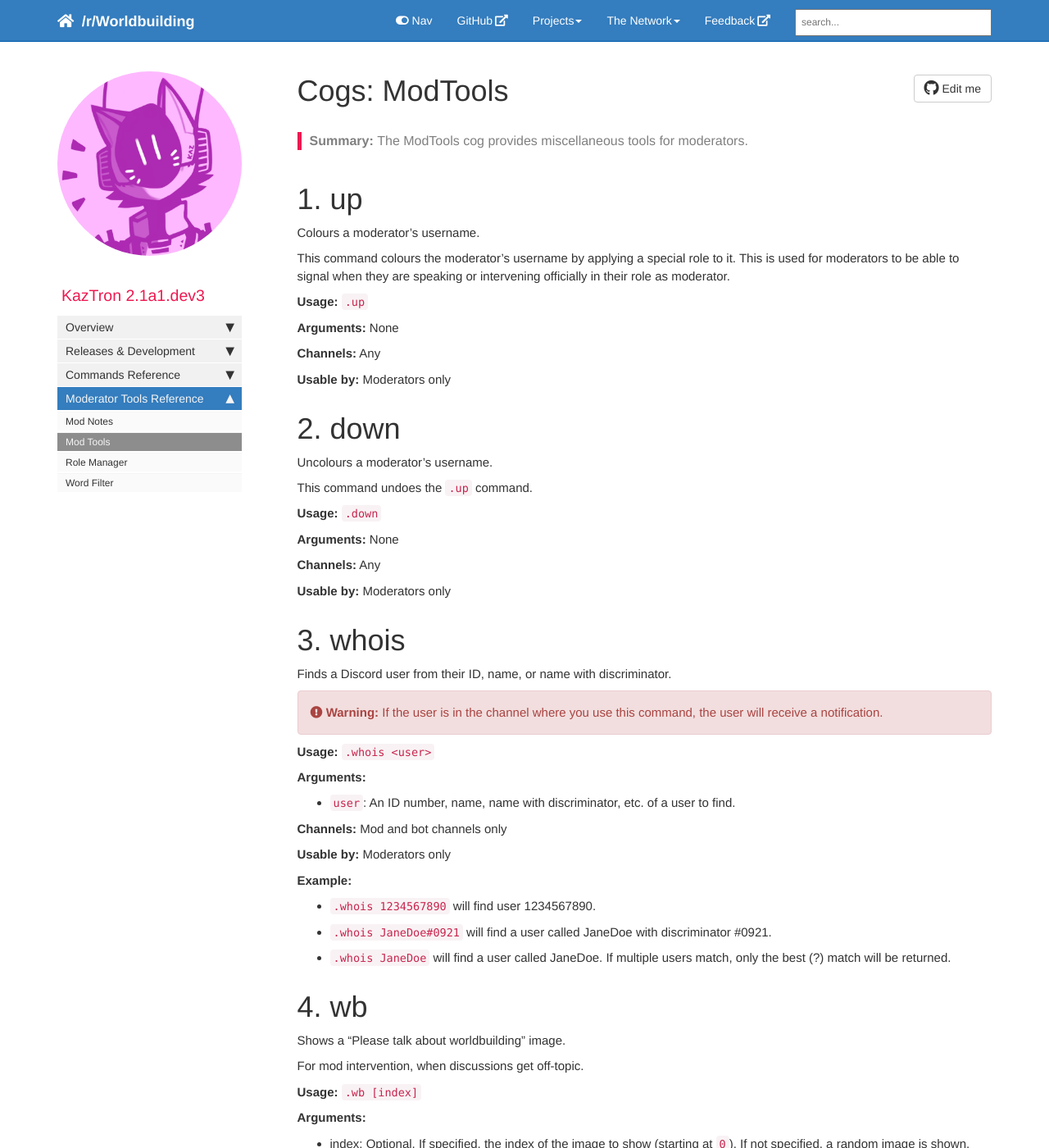
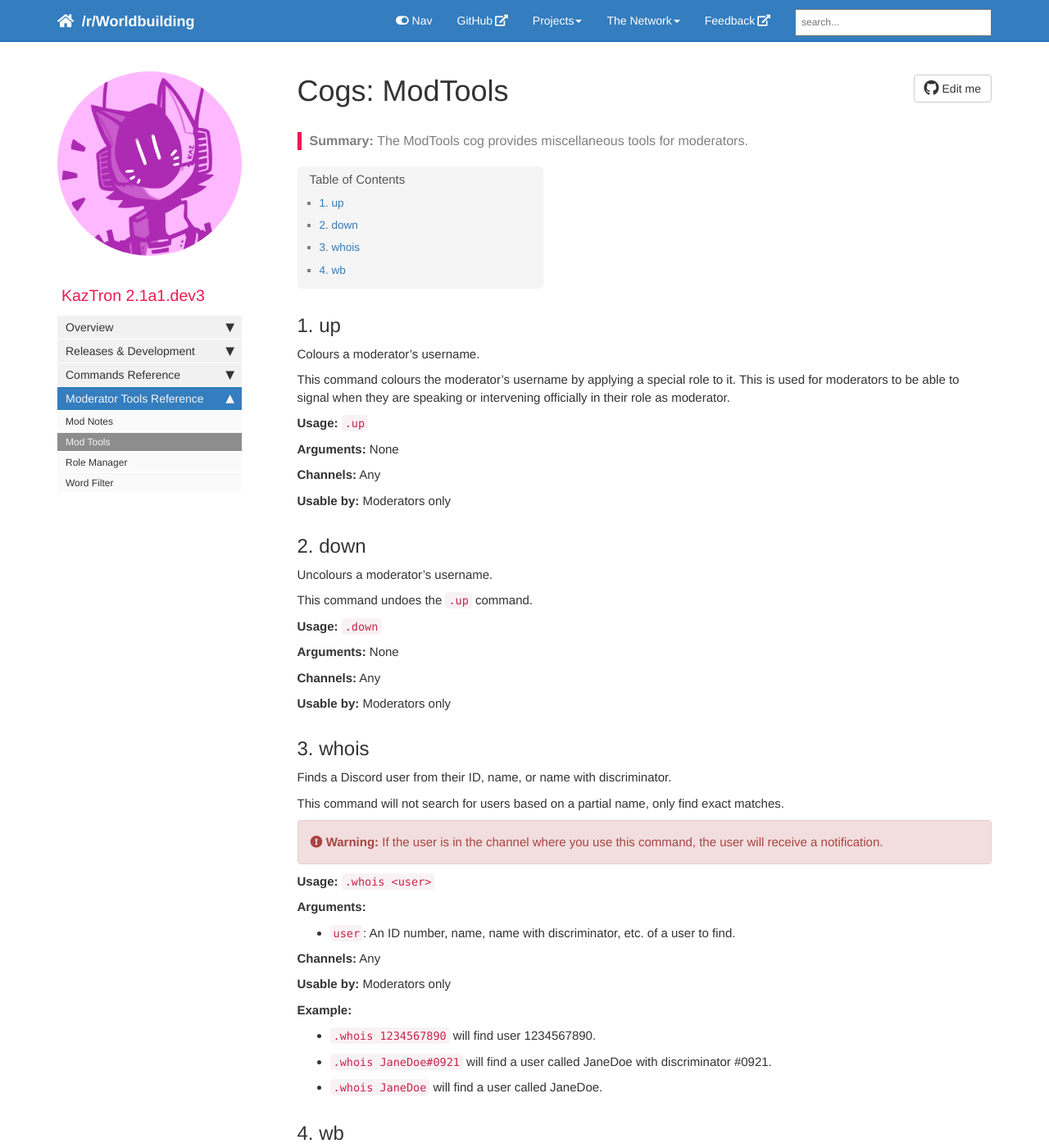
Before and after one commit to Worldbuilding/worldbuilding.github.io, a Jekyll site: the page built from kaztron/dev/cogs/modtools.md, in a window 1280 px wide and 1400 px high. Shown: the whole window at 82% size. Built offline with Jekyll 4.4.1, drawn with Linux system fonts in a browser that asks for light colours; nearby versions of some CDN libraries; comment, search, counter and statistics services are not loaded.

Commit message:
cleanup: modtools, fix header level

```diff
--- a/kaztron/dev/cogs/modtools.md
+++ b/kaztron/dev/cogs/modtools.md
@@ -4,7 +4,7 @@ last_updated: 21 February 2018
 summary: "The ModTools cog provides miscellaneous tools for moderators."
 ---
 
-# 1. up
+## 1. up
 
 Colours a moderator's username.
 
@@ -18,7 +18,8 @@ This command colours the moderator's username by applying a special role to it.
 
 **Usable by:** Moderators only
 
-# 2. down
+
+## 2. down
 
 Uncolours a moderator's username.
 
@@ -32,9 +33,12 @@ This command undoes the `.up` command.
 
 **Usable by:** Moderators only
 
-# 3. whois
+
+## 3. whois
 
 Finds a Discord user from their ID, name, or name with discriminator.
+
+This command will not search for users based on a partial name, only find exact matches.
 
 {% include warning.html content="If the user is in the channel where you use this command, the user will receive a notification." %}
 
@@ -43,16 +47,17 @@ Finds a Discord user from their ID, name, or name with discriminator.
 **Arguments:**
 * `user`: An ID number, name, name with discriminator, etc. of a user to find.
 
-**Channels:** Mod and bot channels only
+**Channels:** Any
 
 **Usable by:** Moderators only
 
 **Example:**
 * `.whois 1234567890` will find user 1234567890.
 * `.whois JaneDoe#0921` will find a user called JaneDoe with discriminator #0921.
-* `.whois JaneDoe` will find a user called JaneDoe. If multiple users match, only the best (?) match will be returned.
+* `.whois JaneDoe` will find a user called JaneDoe.
 
-# 4. wb
+
+## 4. wb
 
 Shows a "Please talk about worldbuilding" image.
 
```
